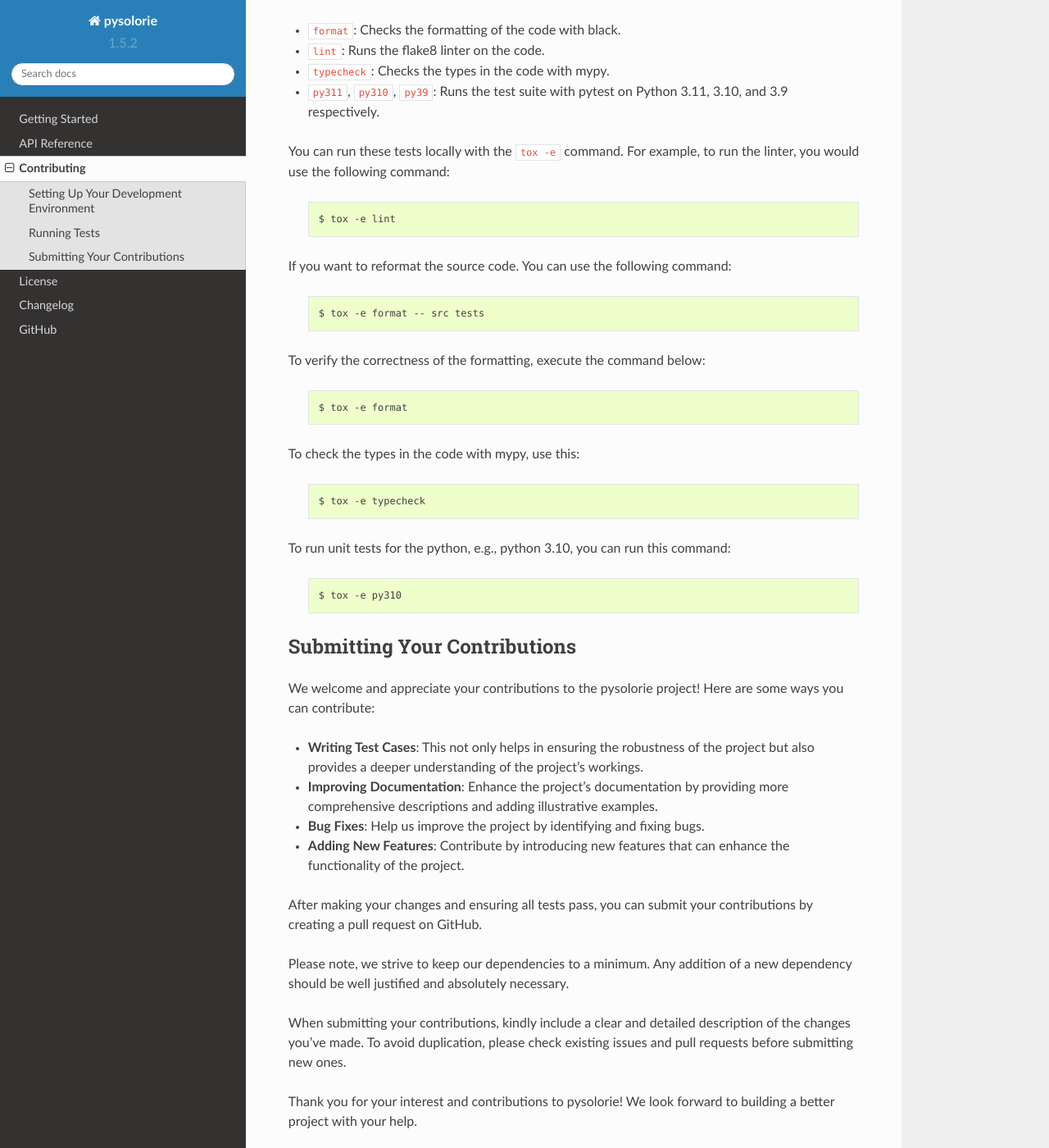
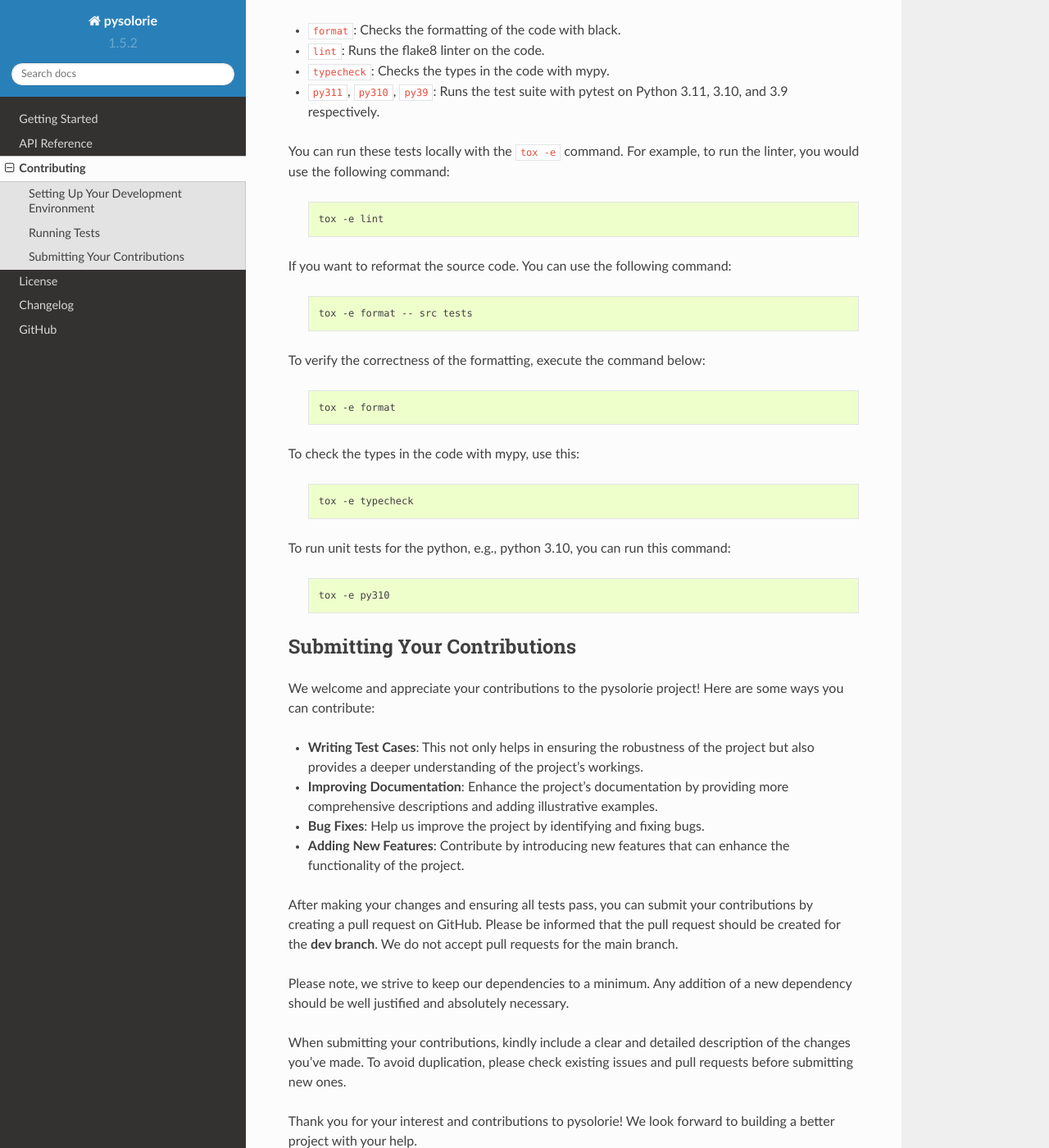
Before and after one commit to aaghamohammadi/pysolorie, a Sphinx documentation site: the page built from docs/contributing.rst, in a window 1280 px wide and 1400 px high, scrolled down 1141 px. Shown: the whole window at 82% size. Built offline with Sphinx 7.4.7 and the Read the Docs theme 2.0.0, drawn with Linux system fonts in a browser that asks for light colours; some of the changed text lies outside the part shown.

Commit message:
Update contributing.rst to remove $ from bash commands and clarify pull request guidelines
- Removing the $ symbol from the start of bash commands for easier copy-pasting.
- Adding a note to clarify that pull requests should be created for the dev branch, not the main branch.

```diff
--- a/docs/contributing.rst
+++ b/docs/contributing.rst
@@ -26,9 +26,9 @@
 
     .. code-block:: bash
 
-        $ python3 -m venv .venv
-        $ source .venv/bin/activate
-        $ pip install -r dev-requirements.txt
+        python3 -m venv .venv
+        source .venv/bin/activate
+        pip install -r dev-requirements.txt
 
 5. **Install pre-commit**:
 
@@ -37,7 +37,7 @@
 
     .. code-block:: bash
 
-        $ pre-commit install
+        pre-commit install
 
 
 Running Tests
@@ -56,31 +56,31 @@
 
     .. code-block:: bash
 
-        $ tox -e lint
+        tox -e lint
 
 If you want to reformat the source code. You can use the following command:
 
     .. code-block:: bash
 
-        $ tox -e format -- src tests
+        tox -e format -- src tests
 
 To verify the correctness of the formatting, execute the command below:
 
     .. code-block:: bash
 
-        $ tox -e format
+        tox -e format
 
 To check the types in the code with mypy, use this:
 
     .. code-block:: bash
 
-        $ tox -e typecheck
+        tox -e typecheck
 
 To run unit tests for the python, e.g., python 3.10, you can run this command:
 
     .. code-block:: bash
 
-        $ tox -e py310
+        tox -e py310
 
 Submitting Your Contributions
 -----------------------------
@@ -92,6 +92,7 @@
 - **Adding New Features**: Contribute by introducing new features that can enhance the functionality of the project.
 
 After making your changes and ensuring all tests pass, you can submit your contributions by creating a pull request on GitHub.
+Please be informed that the pull request should be created for the **dev branch**. We do not accept pull requests for the main branch.
 
 Please note, we strive to keep our dependencies to a minimum. Any addition of a new dependency should be well justified and absolutely necessary.
 
```
